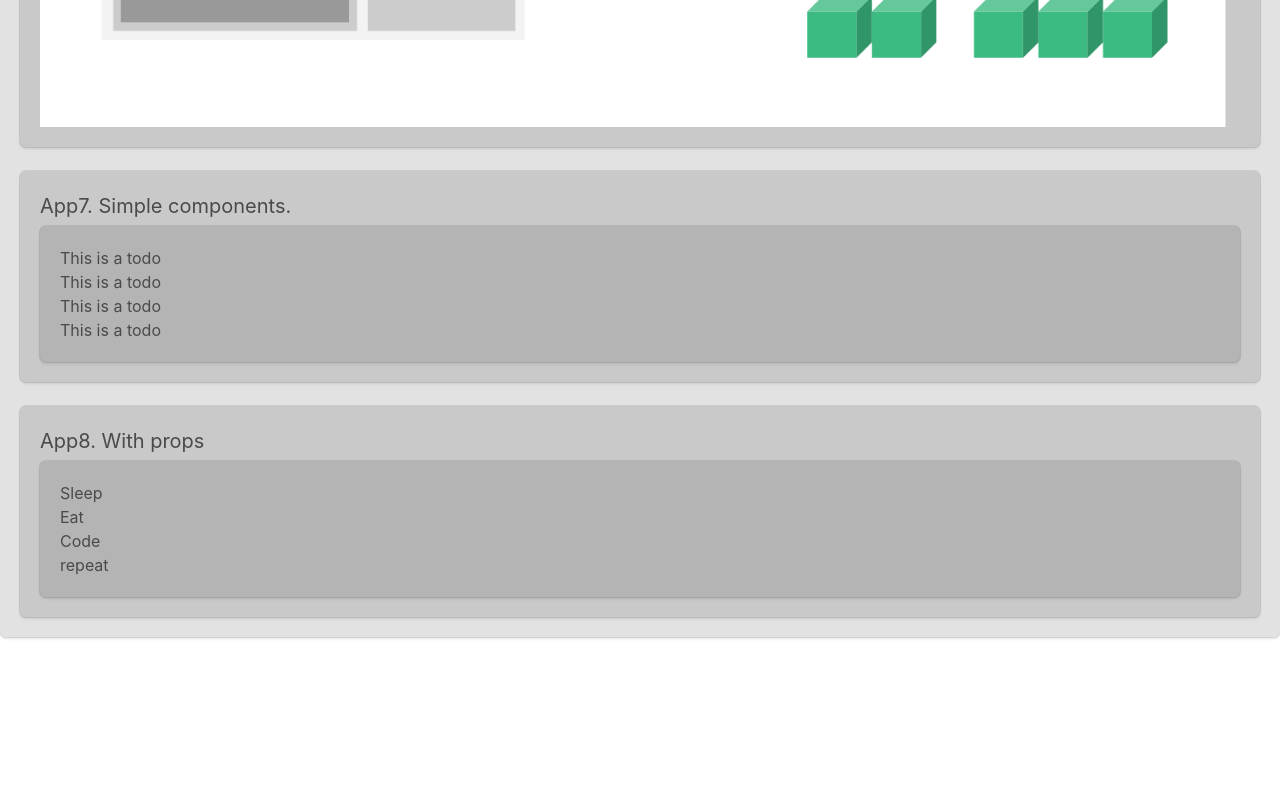
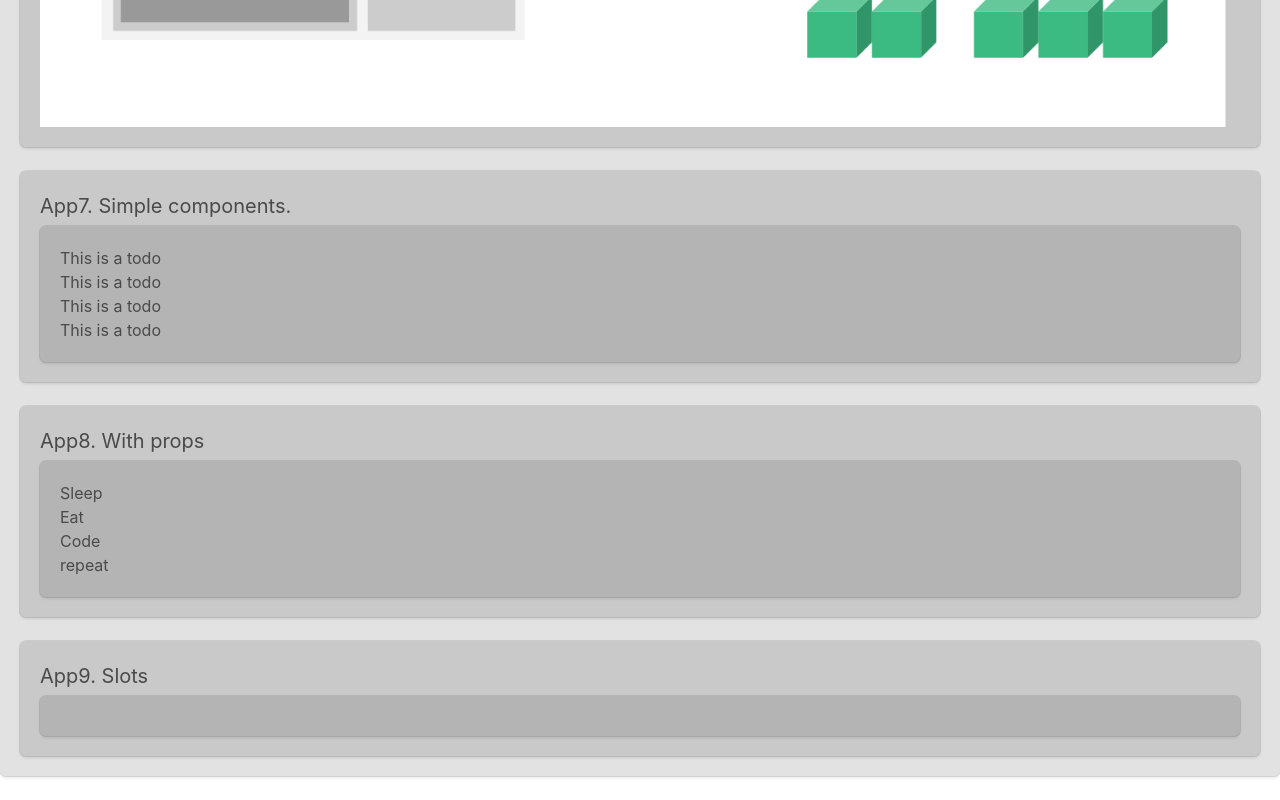
Before and after one commit to miamibeach87/vuejs-presentation, a plain HTML site: page index.html in a window 1280 px wide. Shown: the part 1468-2268 px from the top of the page. Before the commit the page ends 2129 px from the top, so only its background shows below. Drawn offline with nearby package versions, Linux system fonts and the light colour scheme.

Commit message:
Add todo slots and hooks

```diff
--- a/index.html
+++ b/index.html
@@ -149,6 +149,19 @@
       </div>
     </div>
   </div>
+
+  <div class="box">
+    <h6 class="is-size-5">App9. Slots</h6>
+    <div class="box">
+      <!--<div id="app-9">-->
+        <!--<ol>-->
+          <!--<todo-item v-for="item in todoList" v-bind:key="item.id" v-bind:todo="item">-->
+          <!--</todo-item>-->
+        <!--</ol>-->
+        <!--<p>repeat</p>-->
+      </div>
+    </div>
+  </div>
 </div>
 
 <script src="https://cdn.jsdelivr.net/npm/vue"></script>
```
Also changed, not shown: app.js (+16 -1 lines).
